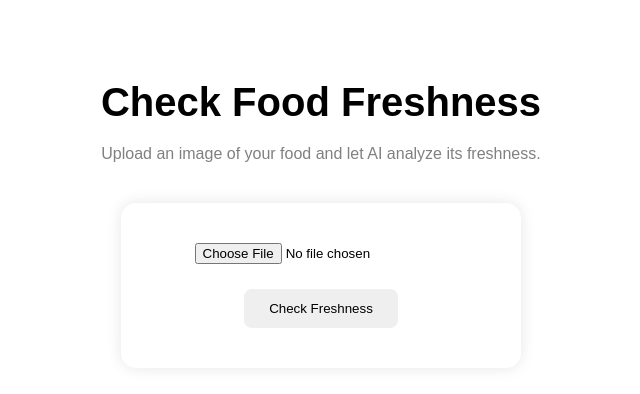
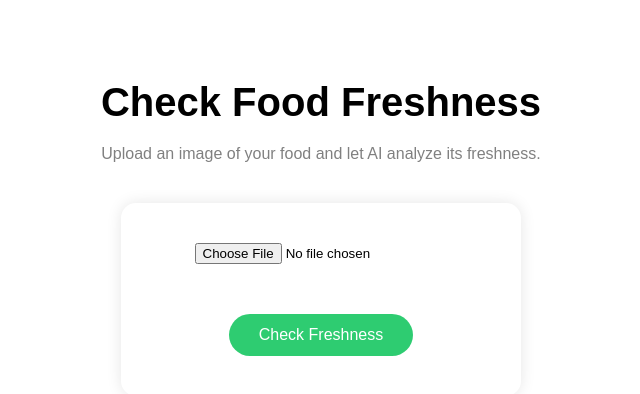
Before and after one commit to nandanisg19/Food-Freshness-Checker, a React app in the folder Frontend/: page /check-freshness in a window 1280 px wide. Shown: the top 394 px of the page, without its empty margins (319-959 px from the left). Built offline with nearby package versions, Linux system fonts and the light colour scheme; the HTML template or start-up script is replaced by a standard one.

Commit message:
Complete frontend freshness checker UI

```diff
--- a/Frontend/src/pages/CheckFreshness.jsx
+++ b/Frontend/src/pages/CheckFreshness.jsx
@@ -4,14 +4,43 @@ import "../styles/CheckFreshness.css";
 function CheckFreshness() {
 
   const [image, setImage] = useState(null);
+  const [result, setResult] = useState(null);
+  const [loading, setLoading] = useState(false);
 
   const handleImageChange = (event) => {
     const file = event.target.files[0];
 
     if (file) {
       setImage(URL.createObjectURL(file));
+      setResult(null);
     }
   };
+
+
+  const checkFreshness = () => {
+
+    if (!image) {
+      alert("Please upload a food image first");
+      return;
+    }
+
+    setLoading(true);
+    setResult(null);
+
+    setTimeout(() => {
+
+      setLoading(false);
+
+      setResult({
+        status: "Fresh",
+        confidence: "95%",
+        message: "Your food looks fresh and safe to consume."
+      });
+
+    }, 2000);
+
+  };
+
 
   return (
     <div className="check-page">
@@ -22,6 +51,7 @@ function CheckFreshness() {
         Upload an image of your food and let AI analyze its freshness.
       </p>
 
+
       <div className="upload-box">
 
         <input
@@ -29,6 +59,7 @@ function CheckFreshness() {
           accept="image/*"
           onChange={handleImageChange}
         />
+
 
         {image && (
           <img
@@ -38,9 +69,36 @@ function CheckFreshness() {
           />
         )}
 
-        <button>
+
+        <button onClick={checkFreshness}>
           Check Freshness
         </button>
+
+
+        {loading && (
+          <h3 className="loading">
+            Analyzing image... ⏳
+          </h3>
+        )}
+
+
+        {result && (
+          <div className="result-box">
+
+            <h2>
+              {result.status} Food 🍎
+            </h2>
+
+            <p>
+              Confidence: {result.confidence}
+            </p>
+
+            <p>
+              {result.message}
+            </p>
+
+          </div>
+        )}
 
       </div>
 
--- a/Frontend/src/styles/CheckFreshness.css
+++ b/Frontend/src/styles/CheckFreshness.css
@@ -34,3 +34,39 @@
     border-radius: 8px;
     cursor: pointer;
 }
+
+.result-box {
+    margin-top: 30px;
+    padding: 25px;
+    border-radius: 15px;
+    background: #e8ffe8;
+    border: 1px solid #2ecc71;
+}
+
+.preview-image {
+    width: 250px;
+    height: 250px;
+    object-fit: cover;
+    border-radius: 12px;
+    margin-top: 20px;
+}
+
+.upload-box button {
+    margin-top: 25px;
+    padding: 12px 30px;
+    border: none;
+    border-radius: 25px;
+    background: #2ecc71;
+    color: white;
+    font-size: 16px;
+    cursor: pointer;
+    transition: 0.3s;
+}
+
+.upload-box button:hover {
+    transform: scale(1.05);
+}
+
+.loading {
+    margin-top: 20px;
+}
```
